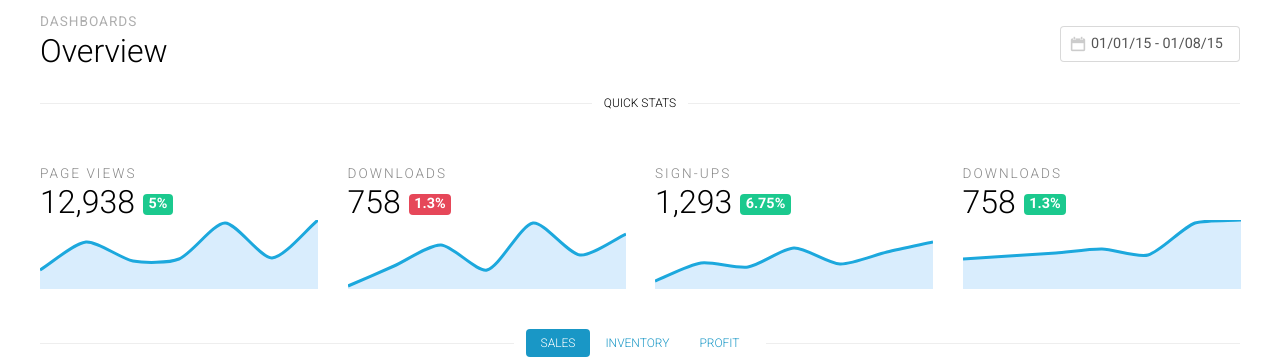
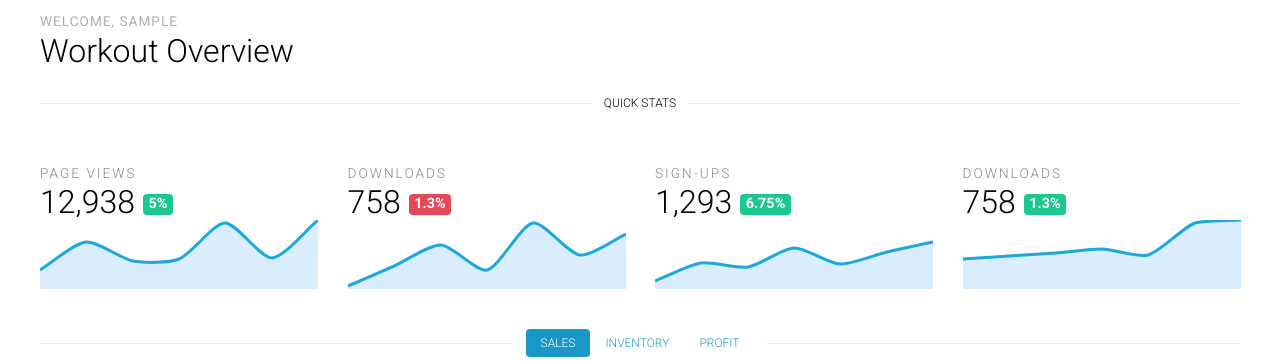
Before and after one commit to jakub-sdlk/WSO, a Flask app: page /stats/ in a window 1280 px wide. Shown: the part 59-420 px from the top of the page. Run offline with Flask 3, Linux system fonts and the light colour scheme; the visitor is signed in with stand-in values (Sample User, id 1); some libraries are stand-ins or nearby versions.

Commit message:
welcome user and remove calendar

```diff
--- a/src/stats/templates/overview.html
+++ b/src/stats/templates/overview.html
@@ -75,14 +75,8 @@
   <div class="container-fluid container-fluid-spacious">
     <div class="dashhead mt-4">
   <div class="dashhead-titles">
-    <h6 class="dashhead-subtitle">Dashboards</h6>
-    <h2 class="dashhead-title">Overview</h2>
-  </div>
-  <div class="btn-toolbar dashhead-toolbar">
-    <div class="btn-toolbar-item input-with-icon">
-      <input type="text" value="01/01/15 - 01/08/15" class="form-control" data-provide="datepicker">
-      <span class="icon icon-calendar"></span>
-    </div>
+    <h6 class="dashhead-subtitle">Welcome, {{ current_user.first_name }}</h6>
+    <h2 class="dashhead-title">Workout Overview</h2>
   </div>
 </div>
 
```
